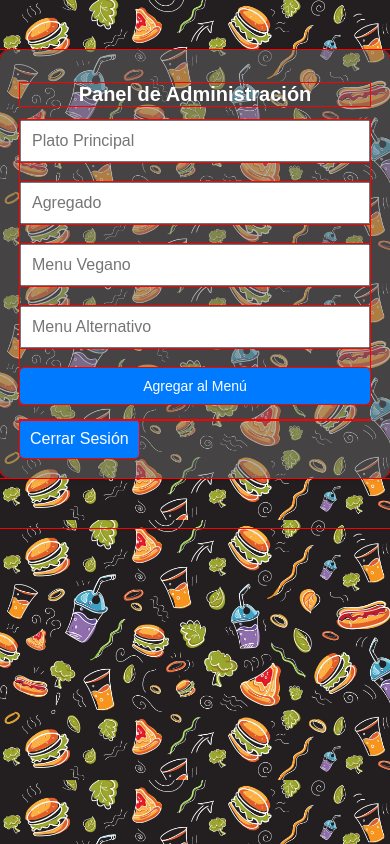
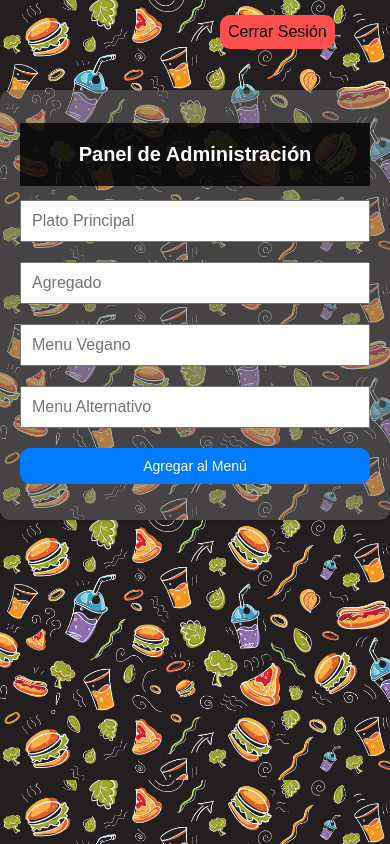
Before and after one commit to thetopsin/menu-ucm, a website: page frontend/admin.html in a window 390 px wide. Drawn offline with Linux system fonts and the light colour scheme; no server answers.

Commit message:
avanzo un poco mas en el frontend, ajusto la vista en movil

```diff
--- a/frontend/styles.css
+++ b/frontend/styles.css
@@ -3,11 +3,13 @@ body {
   margin: 0;
   padding: 0;
 }
-* {
-  outline: 1px solid red; /* Muestra los límites de cada elemento */
+/* {
+  outline: 1px solid rgb(255, 0, 0, 200%);
 }
-
+*/
 .container-admin {
+  position: relative;
+  top:40px;
   max-width: 600px;
   margin: 50px auto;
   background-color: rgb(105, 105, 105, 50%);
@@ -33,7 +35,12 @@ body {
 }
 h1{
   text-align: center;
-  color: white;
+  color: rgb(255, 255, 255);
+  background-color:rgba(0, 0, 0, 0.8);
+  margin-left:px ;
+
+  padding: 20px;
+
 }
 
 form {
@@ -46,12 +53,23 @@ input, button {
   padding: 10px;
   font-size: 16px;
 }
-
+#logout-button{
+  color:black;
+  background-color: #ff4f4f;
+  cursor: pointer;
+  position: absolute;
+  top:-75px;
+  left:520px;
+}
+#logout-button:hover{
+  color: white;
+  background-color: #5a0000;
+}
 button {
   background: #007BFF;
   color: white;
   border: none;
-  border-radius: 4px;
+  border-radius: 10px;
   cursor: pointer;
 }
 
@@ -67,7 +85,6 @@ button:hover {
 #menu-list li {
   background: #f9f9f9;
   margin: 5px 0;
-  padding: 10px;
   border: 1px solid #ddd;
   border-radius: 4px;
 }
@@ -83,6 +100,7 @@ button:hover {
 
   form button {
     width: 100%; /* Botón ocupa toda la fila */
+
   }
 }
 
@@ -97,8 +115,15 @@ button:hover {
 
   form button {
     font-size: 14px;
+
   }
-
+  #logout-button{
+    position: absolute;
+    box-sizing: border-box;
+    padding: 8px;
+    left: 220px;
+    border-radius: 10px;
+  }
   li {
     font-size: 14px;
   }
```
Also changed, not shown: frontend/admin.html (+1 -1 lines).
